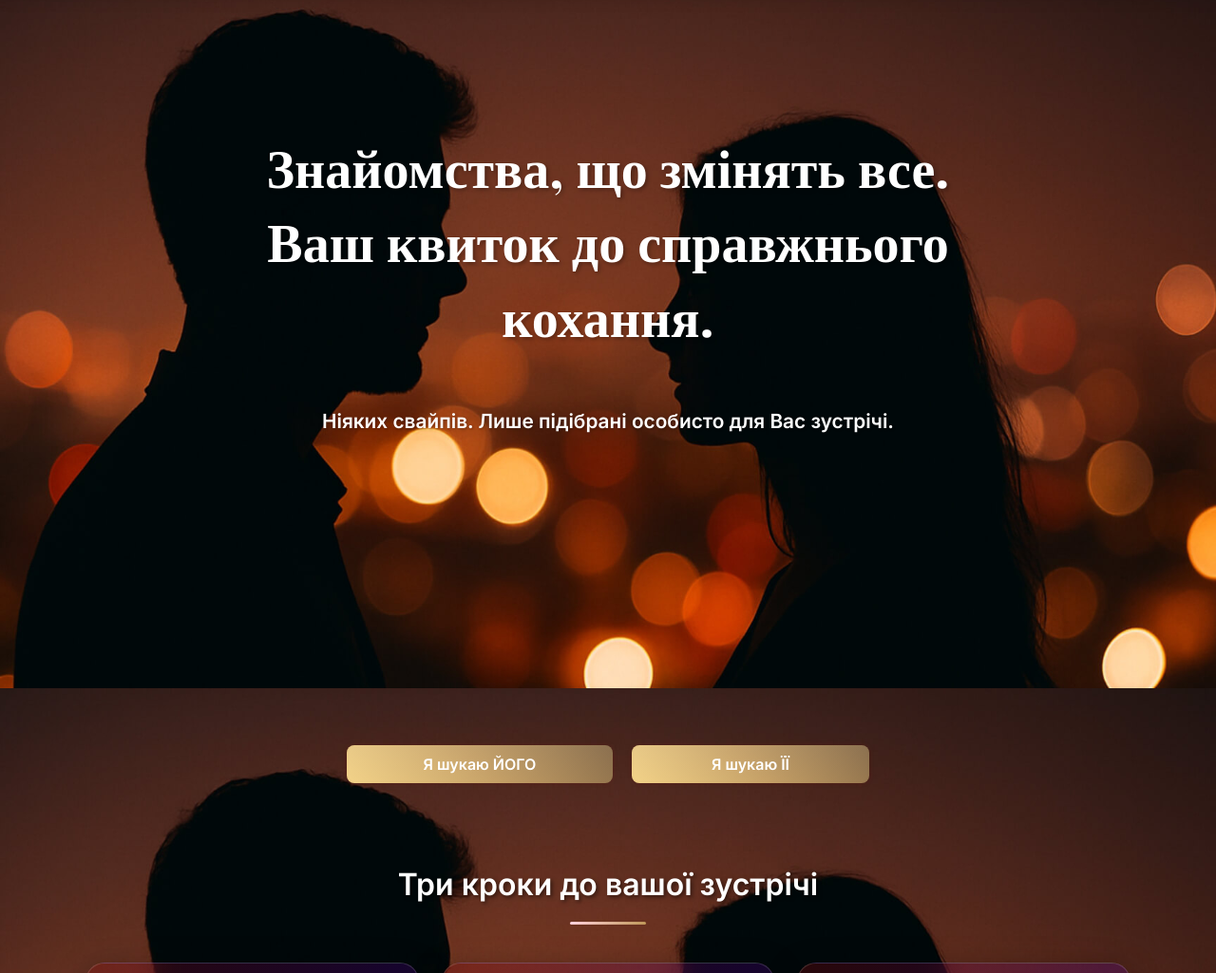
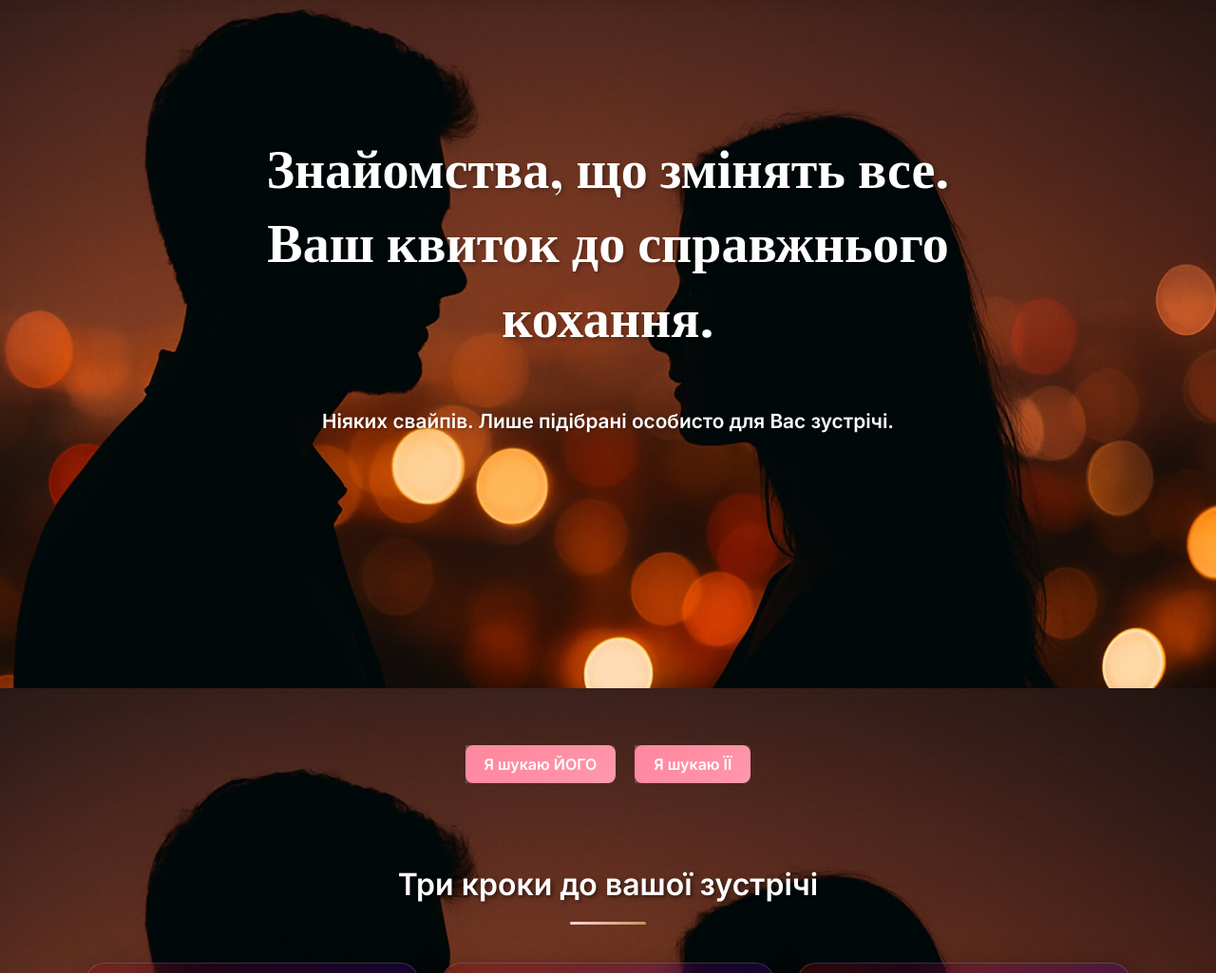
Before and after one commit to Yura88G/ticket-2-love-27, a plain HTML site: page index.html in a window 1280 px wide. Shown: the part 75-1100 px from the top of the page at 95% size. Drawn offline with nearby package versions, Linux system fonts and the light colour scheme; a web font is replaced by a local one.

Commit message:
Update style.css

```diff
--- a/css/style.css
+++ b/css/style.css
@@ -474,27 +474,18 @@ body.menu-open {
   justify-content: center;
   align-items: center;
   padding: 10px 20px;
-    font-size: clamp(0.95rem, 1vw + 0.2rem, 1.05rem);
+  font-size: 1rem;
   font-weight: 600;
   text-decoration: none;
   border-radius: 8px;
-    transition: all 0.3s ease;
-    color: var(--color-text-white);
+  color: white;
+  background: linear-gradient(135deg, #ff6a88, #ff99ac);
+  cursor: pointer;
+  pointer-events: auto;
+  z-index: 2;
   position: relative;
-    overflow: hidden;
-    box-shadow: var(--shadow-brand);
-    backdrop-filter: blur(6px);
-    white-space: nowrap;
-    min-width: 160px;
-    max-width: 240px;
-    width: auto;
-    background: var(--color-accent-gradient);
-    text-align: center;
-    flex: 1 1 auto;
-    cursor: pointer;
-    z-index: 2;
-    pointer-events: auto;
-}
+}
+
 
 .cta-button::before {
     content: "";
```
Lines whose indentation alone changed are shown as unchanged.
